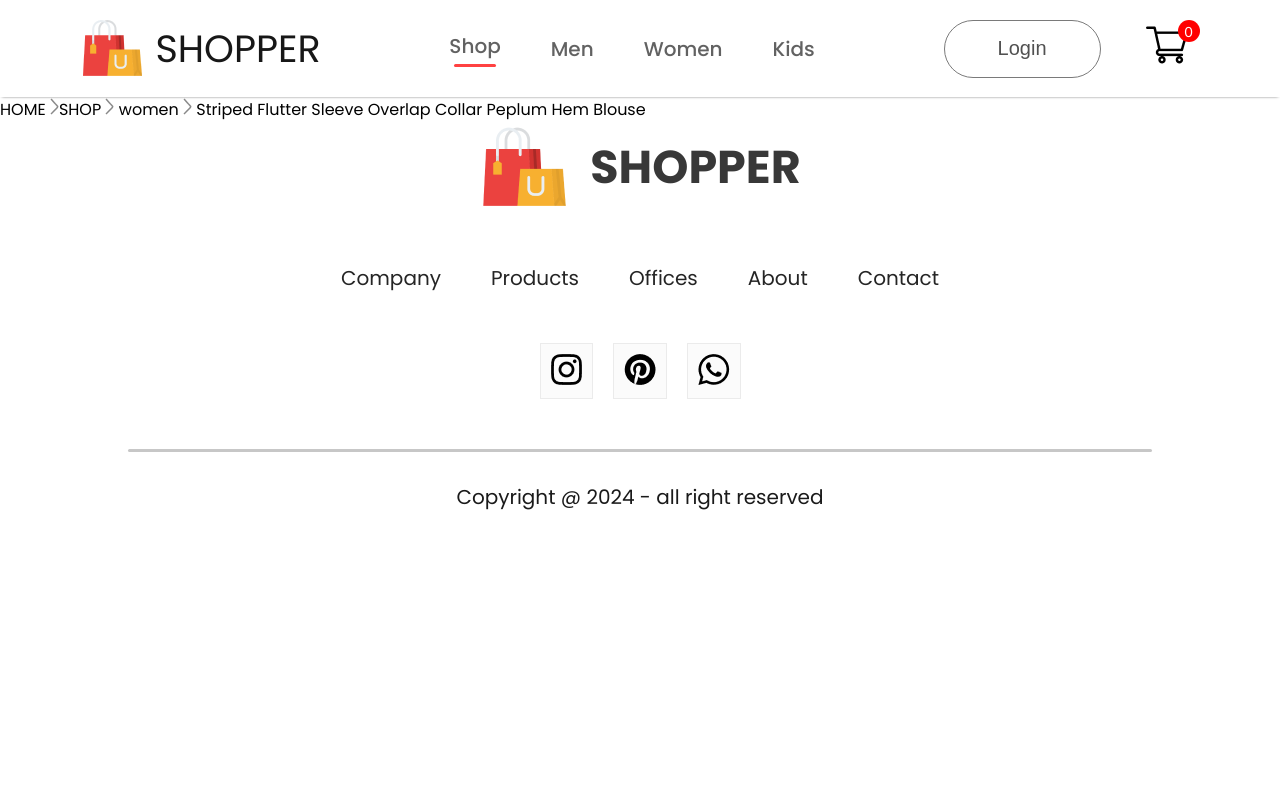
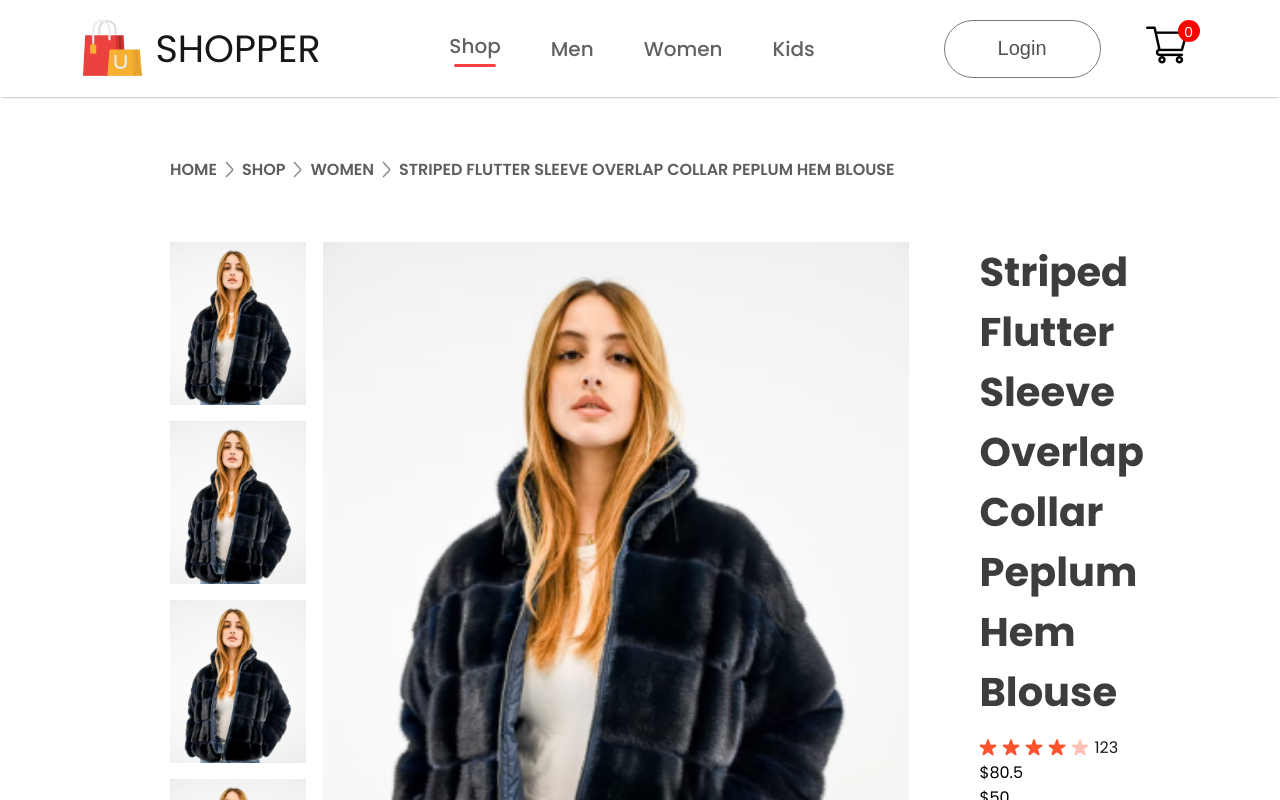
Before and after one commit to devtushar001/my-app, a React (Create React App) app: page /product/1 in a window 1280 px wide. Shown: the top 800 px of the page. Built offline with nearby package versions, Linux system fonts and the light colour scheme.

Commit message:
Designing the product page

```diff
--- a/src/Components/Breadcrums/Breadcrum.css
+++ b/src/Components/Breadcrums/Breadcrum.css
@@ -0,0 +1,10 @@
+.breadcrum {
+    display: flex;
+    align-items: center;
+    gap: 8px;
+    color: #5e5e5e;
+    font-size: 16px;
+    font-weight: 600;
+    margin: 60px 170px;
+    text-transform: uppercase;
+}
--- a/src/Components/Breadcrums/Breadcrum.jsx
+++ b/src/Components/Breadcrums/Breadcrum.jsx
@@ -9,7 +9,7 @@ const Breadcrum = (props) => {
 
     return (
         <>
-         <div className="breadcum">
+         <div className="breadcrum">
             HOME <img src={arrow_icon} alt="" />SHOP <img src={arrow_icon} alt="" /> {product.category} <img src={arrow_icon} alt="" /> {product.name}
          </div>
         </>
--- /dev/null
+++ b/src/Components/ProductDisplay/ProductDisplay.css
@@ -0,0 +1,45 @@
+.productdisplay {
+    display: flex;
+    margin: 0px 170px;
+}
+
+.productdisplay-left {
+    display: flex;
+    gap: 17px;
+}
+
+.productdisplay-img-list {
+    display: flex;
+    flex-direction: column;
+    gap: 16px;
+}
+
+.productdisplay-img-list img {
+    height: 163px;
+}
+
+.productdisplay-main-image {
+    width: 586px;
+    height: 700px;
+}
+
+.productdisplay-right {
+    margin: 0px 70px;
+    display: flex;
+    flex-direction: column;
+}
+
+.productdisplay-right h1 {
+    color: #3d3d3d;
+    font-size: 40px;
+    font-weight: 700;
+}
+
+.productdisplay-right-star {
+    display: flex;
+    align-items: center;
+    margin-top: 13px;
+    gap: 5px;
+    color: #1c1c1c;
+    font-size: 16px;
+}
--- /dev/null
+++ b/src/Components/ProductDisplay/ProductDisplay.jsx
@@ -0,0 +1,64 @@
+import React from "react";
+import './ProductDisplay.css';
+import star_icon from '../Assets/star_icon.png';
+import star_dull_icon from '../Assets/star_dull_icon.png'
+
+const ProductDisplay = (props) => {
+    const { product } = props;
+    return (
+        <>
+            <div className="productdisplay">
+                <div className="productdisplay-left">
+                    <div className="productdisplay-img-list">
+                        <img src={product.image} alt="" />
+                        <img src={product.image} alt="" />
+                        <img src={product.image} alt="" />
+                        <img src={product.image} alt="" />
+                    </div>
+                    <div className="productdisplay-img">
+                        <img src={product.image} className="productdisplay-main-image" alt="" />
+                    </div>
+                </div>
+                <div className="productdisplay-right">
+                    <h1>{product.name}</h1>
+                    <div className="productdisplay-right-star">
+                        <img src={star_icon} alt="" />
+                        <img src={star_icon} alt="" />
+                        <img src={star_icon} alt="" />
+                        <img src={star_icon} alt="" />
+                        <img src={star_dull_icon} alt="" />
+                        <p>123</p>
+                    </div>
+                    <div className="productdisplay-right-prices">
+                        <div className="productdisplay-right-price-old">
+                            ${product.old_price}
+                        </div>
+                        <div className="productdisplay-right-price-new">
+                            ${product.new_price}
+                        </div>
+                    </div>
+                    <div className="productdisplay-right-description">
+                        Lorem ipsum dolor sit amet consectetur, adipisicing elit. Nobis, mollitia excepturi repellat possimus sapiente, unde placeat ex exercitationem ipsum voluptas, nemo rerum quo dicta voluptatibus nisi consequatur! Quibusdam, at repudiandae!
+                        Lorem ipsum dolor sit amet consectetur adipisicing elit. Vero aut ab ullam necessitatibus repellendus magni, maxime non quasi, ad, quas eveniet vel reiciendis dolore! Aperiam magnam officiis ut. Quibusdam, asperiores.
+                        Lorem, ipsum dolor sit amet consectetur adipisicing elit. At, aliquid dolorem ut, repellat cupiditate dicta voluptates nihil blanditiis impedit laboriosam numquam, harum quia deleniti. Quis explicabo at quod dicta labore?
+                    </div>
+                    <div className="productdisplay-right-size">
+                        <h1>Select Size</h1>
+                        <div className="productdisplay-right-size">
+                            <div>S</div>
+                            <div>M</div>
+                            <div>L</div>
+                            <div>XL</div>
+                            <div>XXL</div>
+                        </div>
+                    </div>
+                    <button>ADD TO CART</button>
+                    <p className="productdisplay-right-category"> <span>Category : Women, T-Shirt, Crop Top</span></p>
+                    <p className="productdisplay-right-category"> <span>Tags : Modern, Latest</span></p>
+                </div>
+            </div>
+        </>
+    )
+}
+
+export default ProductDisplay;
--- a/src/Pages/Product.jsx
+++ b/src/Pages/Product.jsx
@@ -2,6 +2,7 @@ import React, { useContext } from "react";
 import {ShopContext} from '../Context/ShopContext'
 import { useParams } from "react-router-dom";
 import Breadcrum from "../Components/Breadcrums/Breadcrum";
+import ProductDisplay from "../Components/ProductDisplay/ProductDisplay";
 
 const Product = () => {
     const { all_product } = useContext(ShopContext);
@@ -13,6 +14,7 @@ const Product = () => {
         <>
           <div>
             <Breadcrum product={product}/>
+            <ProductDisplay product={product} />
           </div>
         </>
     )
```
